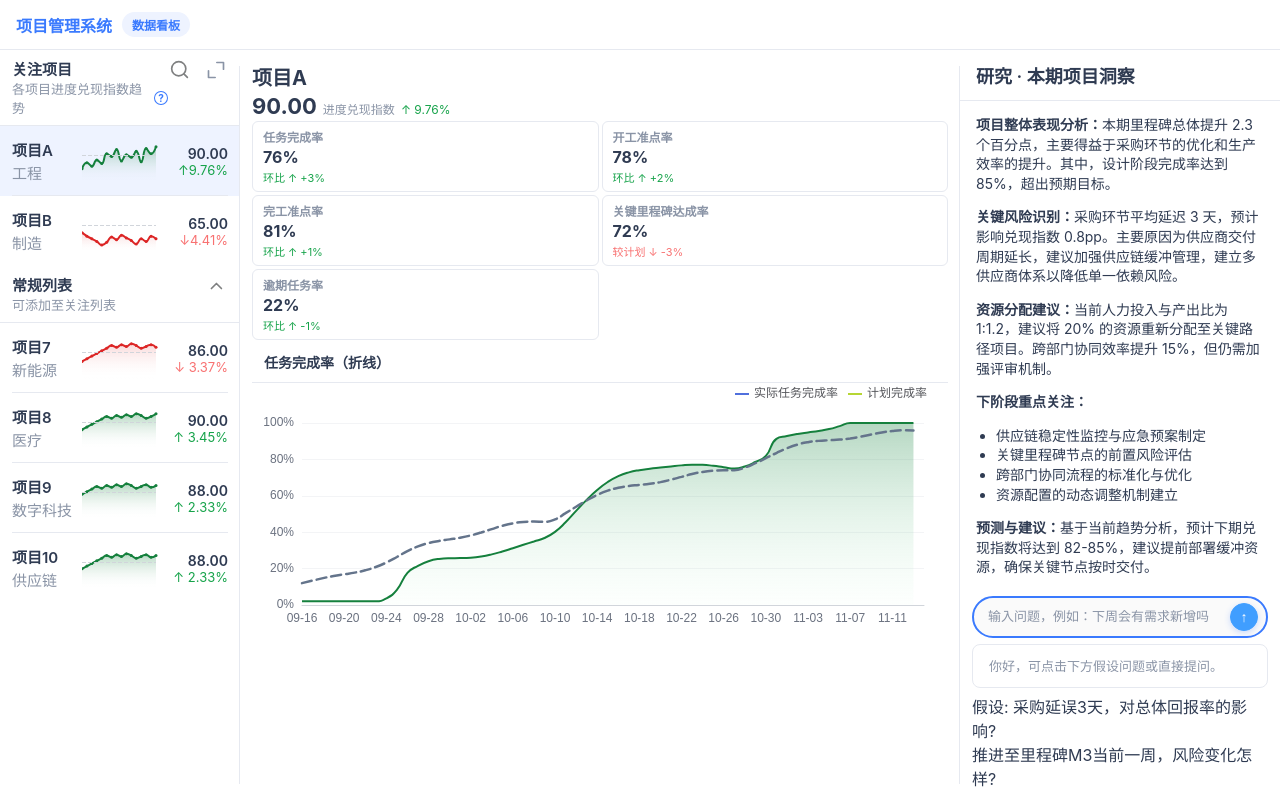
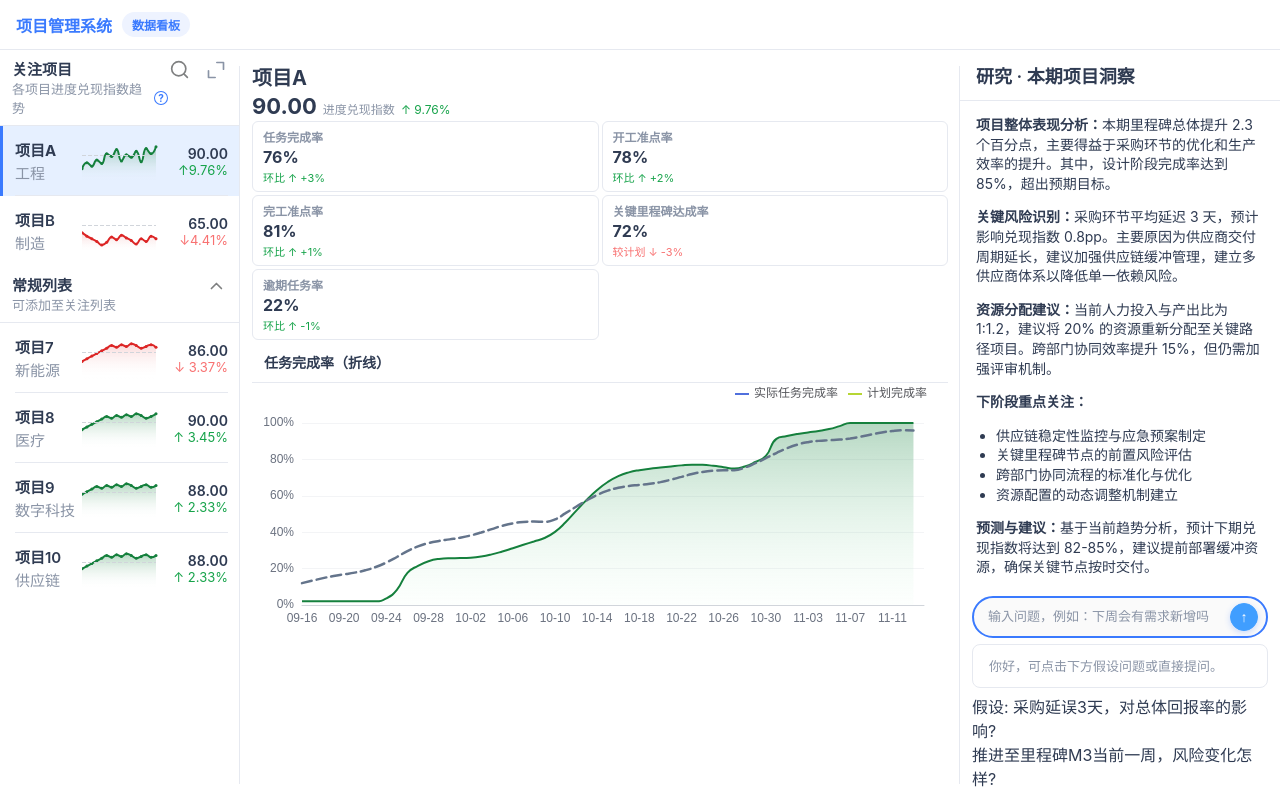
Before and after one commit to Soulcool22/dashboard-vue, a Vue app: page / in a window 1280 px wide. Built offline with nearby package versions, Linux system fonts and the light colour scheme; what @icon-park/vue-next would draw is missing.

Commit message:
选择项目栏样式调整

```diff
--- a/src/assets/dashboard.css
+++ b/src/assets/dashboard.css
@@ -5,6 +5,7 @@
   --muted: #8a94a6;
   --border: #e6e9f0;
   --accent: #3a7afe;
+  --accent-soft: #e6f0ff; /* New softer blue for background */
   --up: #16a34a;
   --down: #f87171;
   --layout-left: 320px;
@@ -41,10 +42,14 @@ header { padding: 12px 16px; border-bottom: 1px solid var(--border); background:
 .expand-btn svg { width: 20px; height: 20px; }
 .expand-btn.active { color: var(--accent); }
 .wl-list { position: relative; max-height: 500px; overflow-y: auto; padding: 0; }
-.wl-item { display: grid; grid-template-columns: 1fr 80px 50px; align-items: center; gap: 6px; padding: 8px 12px; position: relative; }
+.wl-item { display: grid; grid-template-columns: 1fr 80px 50px; align-items: center; gap: 6px; padding: 8px 12px; position: relative; border-left: 3px solid transparent; }
 .wl-item:not(:last-child)::after { content: ''; position: absolute; bottom: 0; left: 5%; width: 90%; height: 1px; background-color: var(--border); }
 .wl-item.active {
-  background-color: #eef3ff;
+  background-color: var(--accent-soft);
+  border-left-color: var(--accent);
+}
+.wl-item.active .wl-name {
+  font-weight: 700;
 }
 .wl-info { display: flex; flex-direction: column; gap: 2px; }
 .wl-name { font-weight: 600; font-size: 15px; }
```
